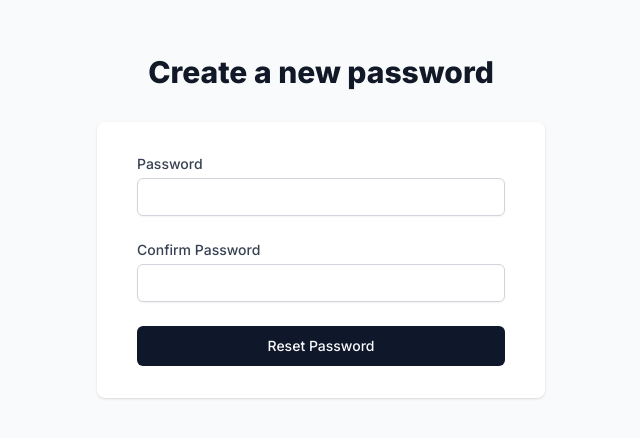
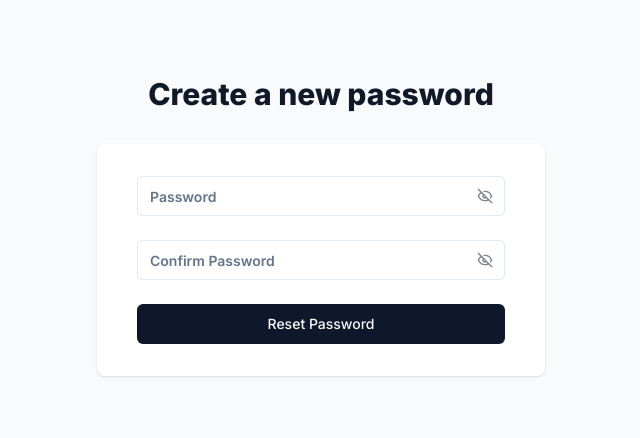
Before and after one commit to debiB/wander_wise, a Next.js app in the folder Frontend/: page /auth/reset-password in a window 1280 px wide. Shown: the part 186-624 px from the top of the page, without its empty margins (319-959 px from the left). Built offline with nearby package versions, Linux system fonts and the light colour scheme.

Commit message:
forgot password intergrated

```diff
--- a/Frontend/app/auth/forgot-password-email/page.tsx
+++ b/Frontend/app/auth/forgot-password-email/page.tsx
@@ -1,6 +1,7 @@
 "use client";
 
 import { Button } from "@/components/ui/button";
+import { useToast } from "@/components/ui/use-toast";
 import { useResendOtpMutation } from "@/store/auth/page";
 import Link from "next/link";
 import { useRouter } from "next/navigation";
@@ -9,8 +10,8 @@ import React from "react";
 import { useState, ChangeEvent, FormEvent } from "react";
 
 
-
 const page = () => {
+  const { toast } = useToast();
   const [email, setEmail] = useState("");
   const router = useRouter();
   const [resendOtp, { isLoading, isError, isSuccess, data }] =
@@ -24,13 +25,24 @@ const page = () => {
     try{
         const response = await resendOtp({email: email});
         if(isSuccess){
+           toast({
+             description: "Email sent.",
+           });
             router.push(`/auth/otp-verification?${query}`);
-        }else{
-            console.error("Forgot password failed:");
+        }else if(isError){
+           toast({
+             variant: "destructive",
+             description: "No user found with this email.",
+           });
+
         }
     }
     catch(error){
-        console.error("Forgot password error:", error);
+       toast({
+         variant: "destructive",
+         description: "Forgot password error.",
+       });
+
     }
   };
   return (
@@ -54,6 +66,7 @@ const page = () => {
                 </label>
                 <div className="mt-1">
                   <input
+
                     id="email"
                     name="email"
                     type="email"
@@ -67,7 +80,7 @@ const page = () => {
               </div>
 
               <Button className="w-full" type= "submit">
-                Send otp
+                {isLoading? "Sending otp..." : "Send otp"}
               </Button>
             </form>
           </div>
--- a/Frontend/app/auth/otp-verification/page.tsx
+++ b/Frontend/app/auth/otp-verification/page.tsx
@@ -83,8 +83,8 @@ const OTPVerificationPage: React.FC = () => {
         });
         if (source === "signup") {
           router.push("/TravelHistory/userpage");
-        } else router.push("/auth/reset-password");
-      } else {
+        } else router.push(`/auth/reset-password?${email}`);
+      } else if (isError){
         toast({
           variant: "destructive",
           description: "OTP verification failed",
--- a/Frontend/app/auth/reset-password/page.tsx
+++ b/Frontend/app/auth/reset-password/page.tsx
@@ -1,23 +1,67 @@
 "use client";
 
+import { PasswordInput } from "@/components/passwordInput";
 import { Button } from "@/components/ui/button";
+import { Form, FormControl, FormField, FormItem, FormMessage } from "@/components/ui/form";
+import { useToast } from "@/components/ui/use-toast";
+import { useModifyPasswordMutation } from "@/store/auth/page";
+import { zodResolver } from "@hookform/resolvers/zod";
 import Link from "next/link";
+import { useRouter, useSearchParams } from "next/navigation";
+import querystring from "querystring";
 import React from "react";
 import { useState, ChangeEvent } from "react";
+import { FormEvent } from "react";
+import { useForm } from "react-hook-form";
+import { SubmitHandler } from "react-hook-form";
+import { z } from "zod";
+
+
+const formSchema = z.object({
+  password: z.string({ required_error: "Password is required" }).min(8, { message: "Password must contain at least 8 characters" }),
+  confirmPassword: z.string({ required_error: "Password is required" }).min(8, { message: "Password must contain at least 8 characters" }),
+}).refine((data) => data.password === data.confirmPassword, {
+  path: ["confirmPassword"],
+  message: "Passwords do not match"
+});
 
 const page = () => {
-  const [credentials, setCredentials] = useState({
-    password: "",
-    confirmPassword: "",
+   const searchParams = useSearchParams();
+  const email = searchParams.get("email") ?? "";
+  const { toast } = useToast();
+  const router = useRouter();
+  const [modifyPassword, { isLoading, isError, isSuccess, data }] =
+    useModifyPasswordMutation();
+  const onSubmit: SubmitHandler<{ password: string }> = async (
+    data
+  ) => {
+    data.password??= ""
+    const response_object = { email: email, password: data.password};
+    try {
+      const response = await modifyPassword(response_object);
+      if (isSuccess) {
+        toast({
+          description: "Password changed successfully.",
+        });
+        router.push(`/auth/signin`);
+      } else if (isError) {
+        toast({
+          variant: "destructive",
+          description: "Password change failed.",
+        });
+      }
+    } catch (error) {
+      toast({
+        variant: "destructive",
+        description: "Password change error.",
+      });
+    }
+  };
+
+  type FormType = z.infer<typeof formSchema>;
+  const form = useForm<FormType>({
+    resolver: zodResolver(formSchema),
   });
-  const handleSubmit = () => {};
-  const handleInputChange = (e: ChangeEvent<HTMLInputElement>): void => {
-    const { name, value } = e.target;
-    setCredentials((prevCredentials) => ({
-      ...prevCredentials,
-      [name]: value,
-    }));
-  };
   return (
     <div className="min-h-screen bg-gray-50 flex flex-col justify-center py-12 sm:px-6 lg:px-8">
       <div className="sm:mx-auto sm:w-full sm:max-w-md">
@@ -28,53 +72,48 @@ const page = () => {
 
       <div className="mt-8 sm:mx-auto sm:w-full sm:max-w-md">
         <div className="bg-white py-8 px-4 shadow sm:rounded-lg sm:px-10">
-          <form className="space-y-6" onSubmit={handleSubmit}>
-            <div>
-              <label
-                htmlFor="password"
-                className="block text-sm font-medium text-gray-700"
-              >
-                Password
-              </label>
-              <div className="mt-1">
-                <input
-                  id="password"
-                  name="password"
-                  type="password"
-                  autoComplete="password"
-                  required
-                  // value={email}
-                  onChange={handleInputChange}
-                  className="appearance-none block w-full px-3 py-2 border border-gray-300 rounded-md shadow-sm placeholder-gray-400 focus:outline-none focus:ring-indigo-500 focus:border-indigo-500 sm:text-sm"
-                />
-              </div>
-            </div>
+          <Form {...form}>
+          <form className="space-y-6" onSubmit={form.handleSubmit(onSubmit)}>
+            <FormField
+                control={form.control}
+                name="password"
+                render={({ field }) => (
+                  <FormItem>
+                    <FormControl>
+                      <PasswordInput
+                        className="font-semibold text-primary"
+                        placeholder="Password"
+                        {...field}
+                      />
+                    </FormControl>
+                    <FormMessage />
+                  </FormItem>
+                )}
+              />
 
-            <div>
-              <label
-                htmlFor="password"
-                className="block text-sm font-medium text-gray-700"
-              >
-                Confirm Password
-              </label>
-              <div className="mt-1">
-                <input
-                  id="comfirm_password"
-                  name="confirm_password"
-                  type="password"
-                  autoComplete="current-password"
-                  required
-                  // value={password}
-                  onChange={handleInputChange}
-                  className="appearance-none block w-full px-3 py-2 border border-gray-300 rounded-md shadow-sm placeholder-gray-400 focus:outline-none focus:ring-indigo-500 focus:border-indigo-500 sm:text-sm"
-                />
-              </div>
-            </div>
-
+              <FormField
+                control={form.control}
+                name="confirmPassword"
+                render={({ field }) => (
+                  <FormItem>
+                    <FormControl>
+                      <PasswordInput
+                        className="font-semibold text-primary"
+                        placeholder="Confirm Password"
+                        {...field}
+                      />
+                    </FormControl>
+                    <FormMessage />
+                  </FormItem>
+                )}
+              />
             <Button className="w-full" type="submit">
-                <Link href="/auth/signin">Reset Password</Link>
+              <Link href="/auth/signin">
+                {isLoading ? "Changing Password..." : "Reset Password"}
+              </Link>
             </Button>
           </form>
+          </Form>
         </div>
       </div>
     </div>
--- a/Frontend/app/auth/signin/page.tsx
+++ b/Frontend/app/auth/signin/page.tsx
@@ -48,7 +48,7 @@ const LoginPage: React.FC = () => {
       source: "signin",
     });
     try {
-      const response = await signin(data);
+      // const response = await signin(data);
       if (isSuccess) {
         toast({
           description: "Signin successful!.",
@@ -131,7 +131,7 @@ const LoginPage: React.FC = () => {
                 </Link>
               </div>
               <Button className="w-full" type="submit">
-                Login
+                 {isLoading? "Signing in ....": "Sign in"}
               </Button>
             </form>
           </Form>
@@ -147,7 +147,9 @@ const LoginPage: React.FC = () => {
               </div>
             </div>
             <Button className="w-full flex justify-center py-2 px-4 border border-gray-300 rounded-md shadow-sm bg-white text-sm font-medium text-gray-700 hover:bg-gray-50 focus:outline-none focus:ring-2 focus:ring-offset-2 focus:ring-indigo-500">
-              <Link href="/auth/signup">Sign up</Link>
+              <Link href="/auth/signup">
+              Sign up
+                </Link>
             </Button>
           </div>
         </div>
--- a/Frontend/app/auth/signup/page.tsx
+++ b/Frontend/app/auth/signup/page.tsx
@@ -69,7 +69,7 @@ const Page: React.FC = () => {
           description: "Sign up successful!.",
         });
         router.push(`/auth/otp-verification?${query}`);
-      } else {
+      } else if (isError){
         toast({
           variant: "destructive",
           description: "Sign in failed.",
@@ -178,7 +178,9 @@ const Page: React.FC = () => {
               </div>
             </div>
             <Button className="w-full flex justify-center py-2 px-4 border border-gray-300 rounded-md shadow-sm bg-white text-sm font-medium text-gray-700 hover:bg-gray-50 focus:outline-none focus:ring-2 focus:ring-offset-2 focus:ring-indigo-500">
-              <Link href="/auth/signin">Sign in</Link>
+              <Link href="/auth/signin">
+                {isLoading? "Signing up..." : "Sign up"}
+                </Link>
             </Button>
           </div>
         </div>
--- a/Frontend/store/auth/page.tsx
+++ b/Frontend/store/auth/page.tsx
@@ -39,7 +39,13 @@ export const userAPI = createApi({
         body: data,
       }),
     }),
-
+    modifyPassword: builder.mutation<{ message: String }, { email:string, password: string }>({
+      query: (data) => ({
+        url: "/auth/modify-password",
+        method: "POST",
+        body: data,
+      }),
+    }),
   }),
 });
 
@@ -48,5 +54,6 @@ export const {
   useSignupMutation,
   useOtpVerificationMutation,
   useResendOtpMutation,
+  useModifyPasswordMutation
 
 } = userAPI;
```
